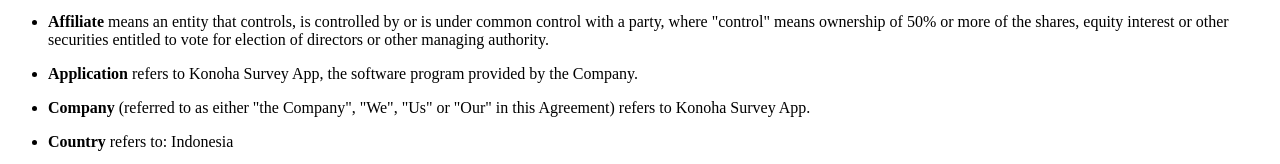
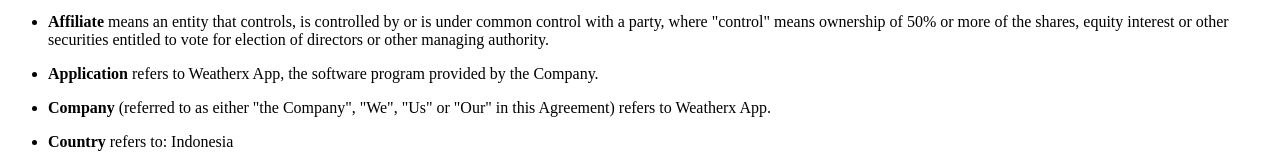
Before and after one commit to rahmatrmdn/Weatherx, a plain HTML site: page index.html in a window 1280 px wide. Shown: the part 446-610 px from the top of the page. Drawn offline with Linux system fonts and the light colour scheme.

Commit message:
Update index.html

```diff
--- a/index.html
+++ b/index.html
@@ -15,10 +15,10 @@
 <p><strong>Affiliate</strong> means an entity that controls, is controlled by or is under common control with a party, where &quot;control&quot; means ownership of 50% or more of the shares, equity interest or other securities entitled to vote for election of directors or other managing authority.</p>
 </li>
 <li>
-<p><strong>Application</strong> refers to Konoha Survey App, the software program provided by the Company.</p>
+<p><strong>Application</strong> refers to Weatherx App, the software program provided by the Company.</p>
 </li>
 <li>
-<p><strong>Company</strong> (referred to as either &quot;the Company&quot;, &quot;We&quot;, &quot;Us&quot; or &quot;Our&quot; in this Agreement) refers to Konoha Survey App.</p>
+<p><strong>Company</strong> (referred to as either &quot;the Company&quot;, &quot;We&quot;, &quot;Us&quot; or &quot;Our&quot; in this Agreement) refers to Weatherx App.</p>
 </li>
 <li>
 <p><strong>Country</strong> refers to:  Indonesia</p>
```
